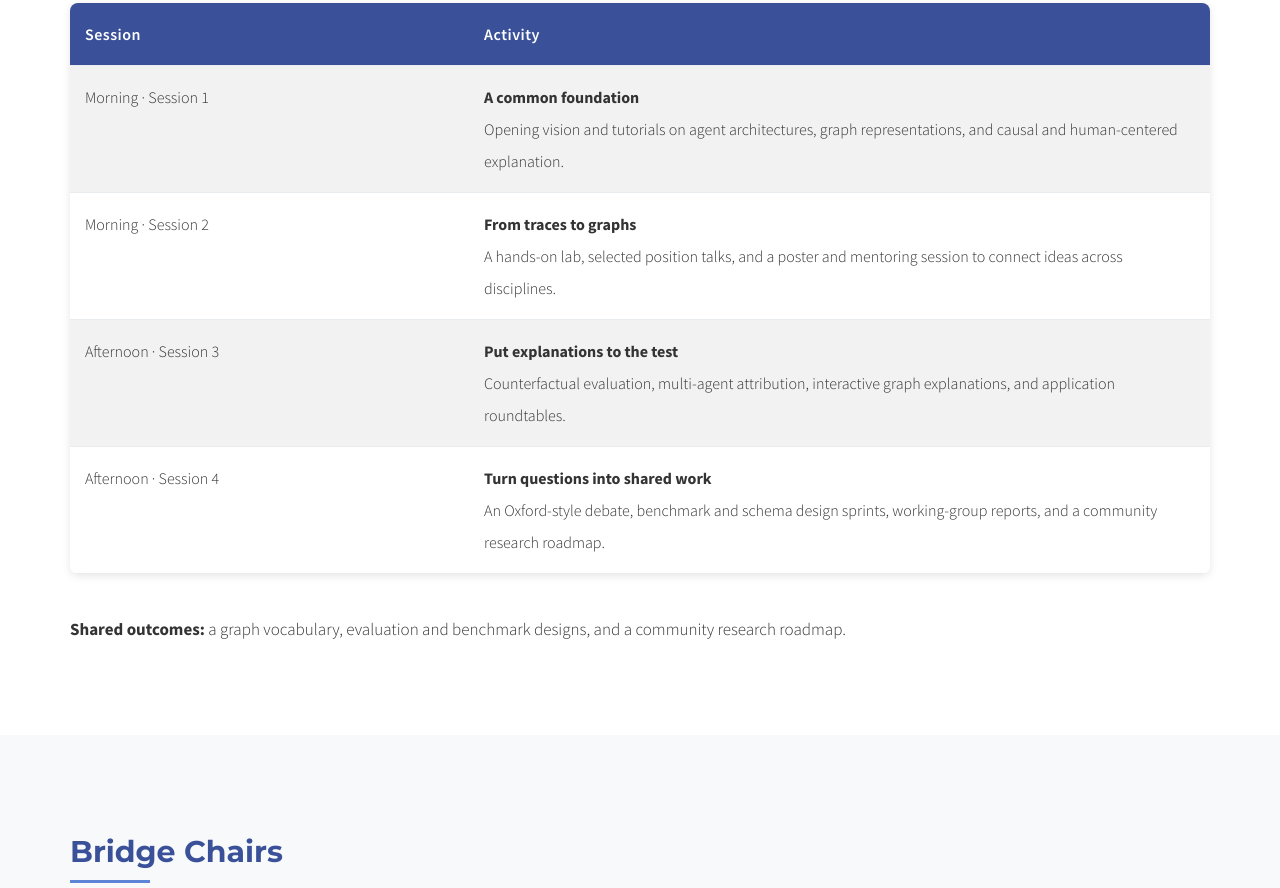
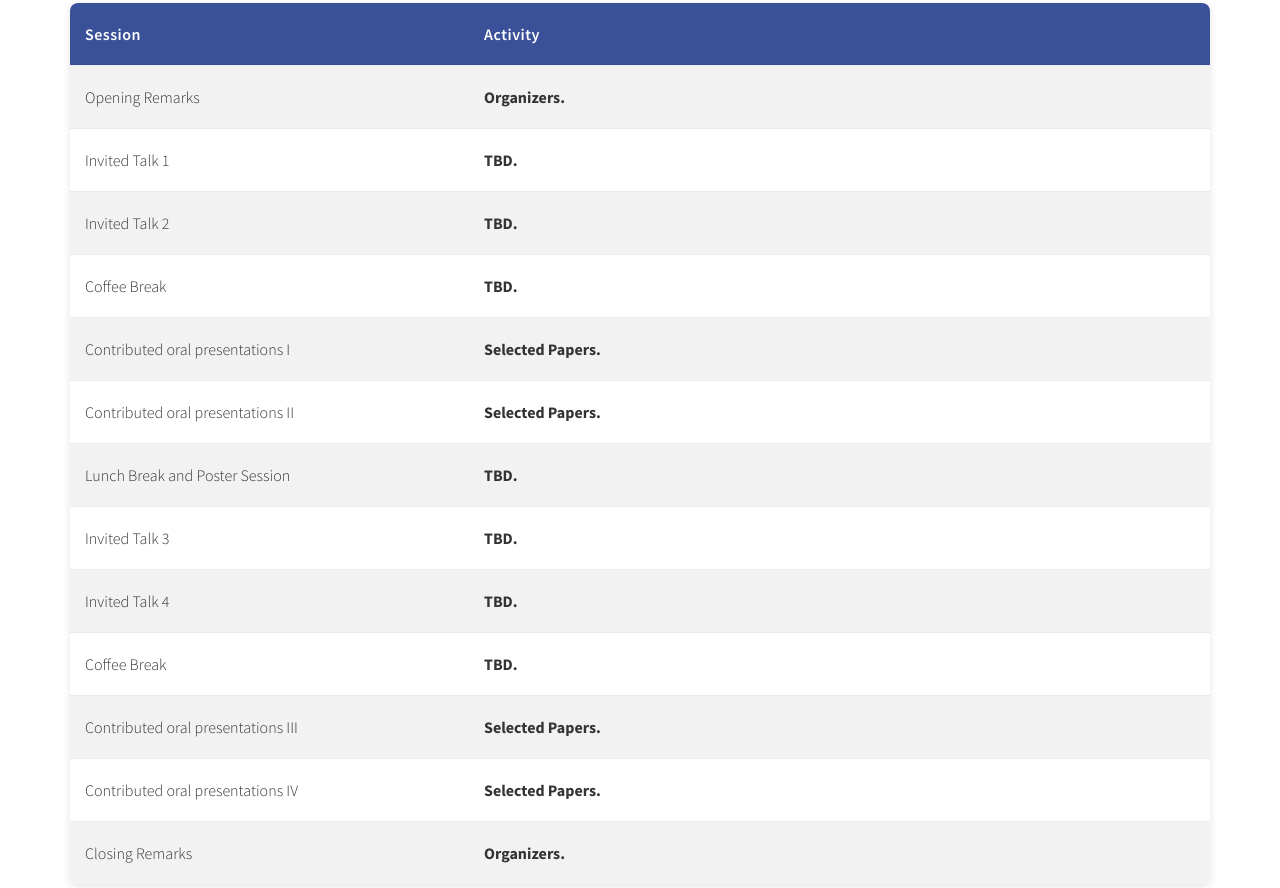
Before and after one commit to bridge-ai-health/bridge-ai-health.github.io, a plain HTML site: page index.html in a window 1280 px wide. Shown: the part 3277-4165 px from the top of the page. Drawn offline with Linux system fonts and the light colour scheme.

Commit message:
Update index.html

```diff
--- a/index.html
+++ b/index.html
@@ -93,7 +93,7 @@
           <p>At least one author of each accepted submission must register for AAAI 2027 and attend the bridge in person.</p>
           <p>Papers should be formatted according to the AAAI-27 two-column format (<a href="https://aaai.org/authorkit27/">author kit</a>). Submissions are handled on <a href="https://openreview.net/group?id=AAAI.org/2027/Bridge/AI-Health">OpenReview</a>. We welcome several submission types:.</p>
           <ul class="contribution-list">
-            <li>Research Papers – Full papers (up to 8 pages) and Short Papers (up to 4 pages), describing novel ideas, perspectives, or early research results.</li>
+            <li>Research Papers – Full Papers (up to 8 pages) and Short Papers (up to 4 pages), describing novel ideas, perspectives, or early research results.</li>
             <li>Extended Abstracts – up to 2 pages, summarizing late-breaking results, preliminary findings, or challenges to provoke discussion.</li>
             <li>Demonstrations/Datasets/Tools – up to 4 pages, showcasing innovative systems or prototypes (include a description and optionally a screenshot or link).</li>
           </ul>
@@ -109,10 +109,19 @@
         <table class="data-table program-table">
           <thead><tr><th scope="col">Session</th><th scope="col">Activity</th></tr></thead>
           <tbody>
-            <tr><td>Morning · Session 1</td><td><strong>A common foundation</strong><br>Opening vision and tutorials on agent architectures, graph representations, and causal and human-centered explanation.</td></tr>
-            <tr><td>Morning · Session 2</td><td><strong>From traces to graphs</strong><br>A hands-on lab, selected position talks, and a poster and mentoring session to connect ideas across disciplines.</td></tr>
-            <tr><td>Afternoon · Session 3</td><td><strong>Put explanations to the test</strong><br>Counterfactual evaluation, multi-agent attribution, interactive graph explanations, and application roundtables.</td></tr>
-            <tr><td>Afternoon · Session 4</td><td><strong>Turn questions into shared work</strong><br>An Oxford-style debate, benchmark and schema design sprints, working-group reports, and a community research roadmap.</td></tr>
+            <tr><td>Opening Remarks</td><td><strong>Organizers.</td></tr>
+            <tr><td>Invited Talk 1</td><td><strong>TBD.</td></tr>
+            <tr><td>Invited Talk 2</td><td><strong>TBD.</td></tr>
+            <tr><td>Coffee Break</td><td><strong>TBD.</td></tr>
+            <tr><td>Contributed oral presentations I</td><td><strong>Selected Papers.</td></tr>
+            <tr><td>Contributed oral presentations II</td><td><strong>Selected Papers.</td></tr>
+            <tr><td>Lunch Break and Poster Session</td><td><strong>TBD.</td></tr>
+            <tr><td>Invited Talk 3</td><td><strong>TBD.</td></tr>
+            <tr><td>Invited Talk 4</td><td><strong>TBD.</td></tr>
+            <tr><td>Coffee Break</td><td><strong>TBD.</td></tr>
+            <tr><td>Contributed oral presentations III</td><td><strong>Selected Papers.</td></tr>
+            <tr><td>Contributed oral presentations IV</td><td><strong>Selected Papers.</td></tr>
+            <tr><td>Closing Remarks</td><td><strong>Organizers.</td></tr>
           </tbody>
         </table>
         <p class="lead"><strong>Shared outcomes:</strong> a graph vocabulary, evaluation and benchmark designs, and a community research roadmap.</p>
```
